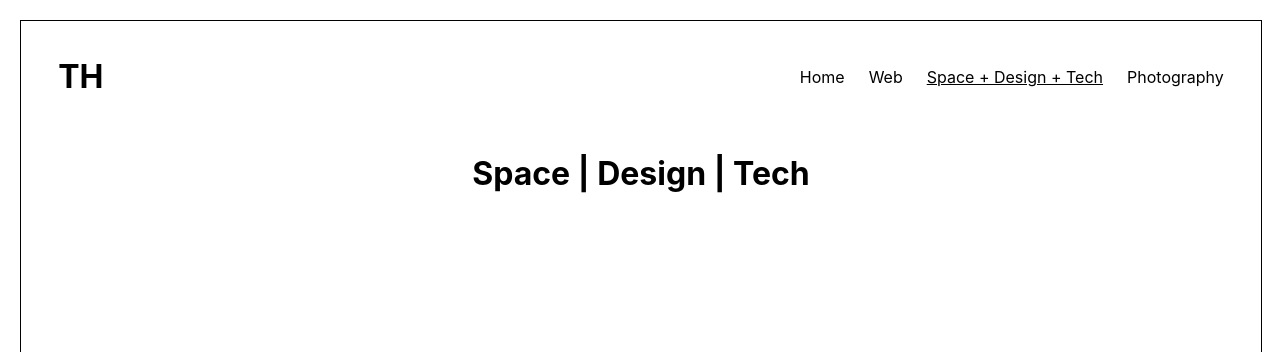
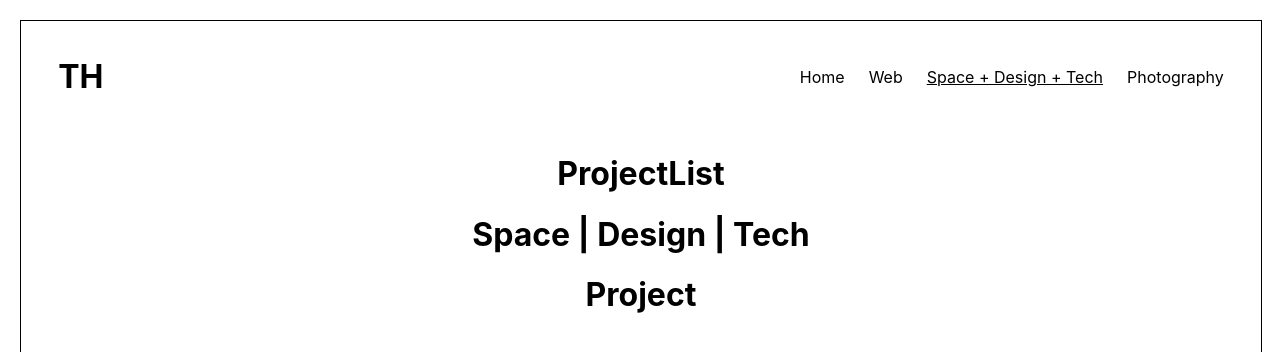
Before and after one commit to taka-2628/portfolio, a React (Create React App) app: page /space-design-tech in a window 1280 px wide. Shown: the top 352 px of the page. Built offline with nearby package versions, Linux system fonts and the light colour scheme.

Commit message:
created ProjectList Project component

```diff
--- /dev/null
+++ b/src/components/Project.js
@@ -0,0 +1,12 @@
+import React from "react";
+import { useParams } from "react-router-dom";
+
+function Project(){
+  return (
+    <div>
+      <h1>Project</h1>
+    </div>
+  )
+}
+
+export default Project;
--- /dev/null
+++ b/src/components/ProjectList.js
@@ -0,0 +1,15 @@
+import React from "react";
+import { Link } from "react-router-dom";
+
+function ProjectList(){
+  const id = "ultrareal";
+
+  return (
+    <div>
+      <h1>ProjectList</h1>
+      <Link to={`/projects/${id}`}></Link>
+    </div>
+  )
+}
+
+export default ProjectList;
--- a/src/components/SpaceDesignTech.js
+++ b/src/components/SpaceDesignTech.js
@@ -1,14 +1,23 @@
 import React from "react";
-import { useRouteMatch } from "react-router-dom";
+import { Route, useRouteMatch } from "react-router-dom";
+
+import ProjectList from "./ProjectList";
+import Project from "./Project";
 
 function SpaceDesignTech(){
   const match = useRouteMatch();
   console.log(match);
   return (
     <div>
+      <Route exact path={match.url}>
+        <ProjectList />
+      </Route>
+      <Route>
+
+      </Route>
+
       <h1>Space | Design | Tech</h1>
-
-
+      <Project />
     </div>
   )
 }
```
Also changed, not shown: src/components/Home.js (+1 -8 lines), src/components/Web.js (+1 -8 lines).
